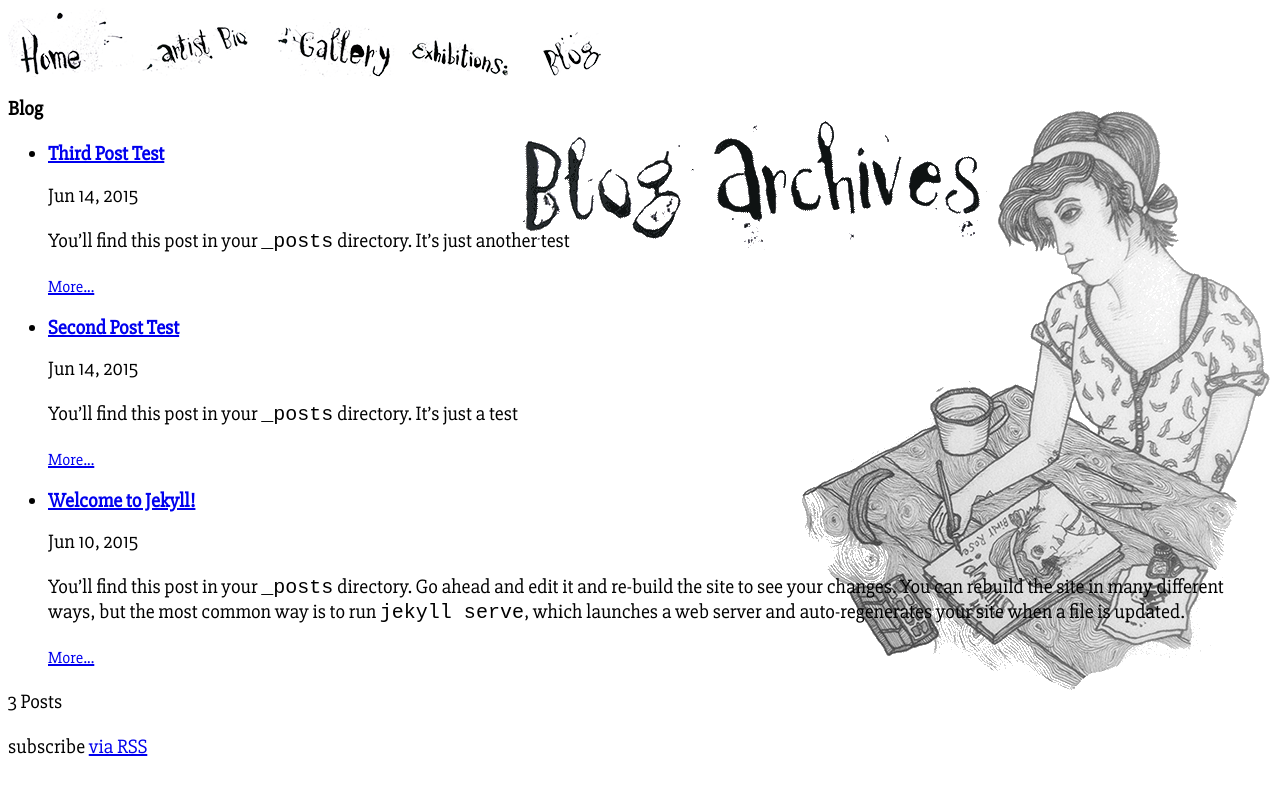
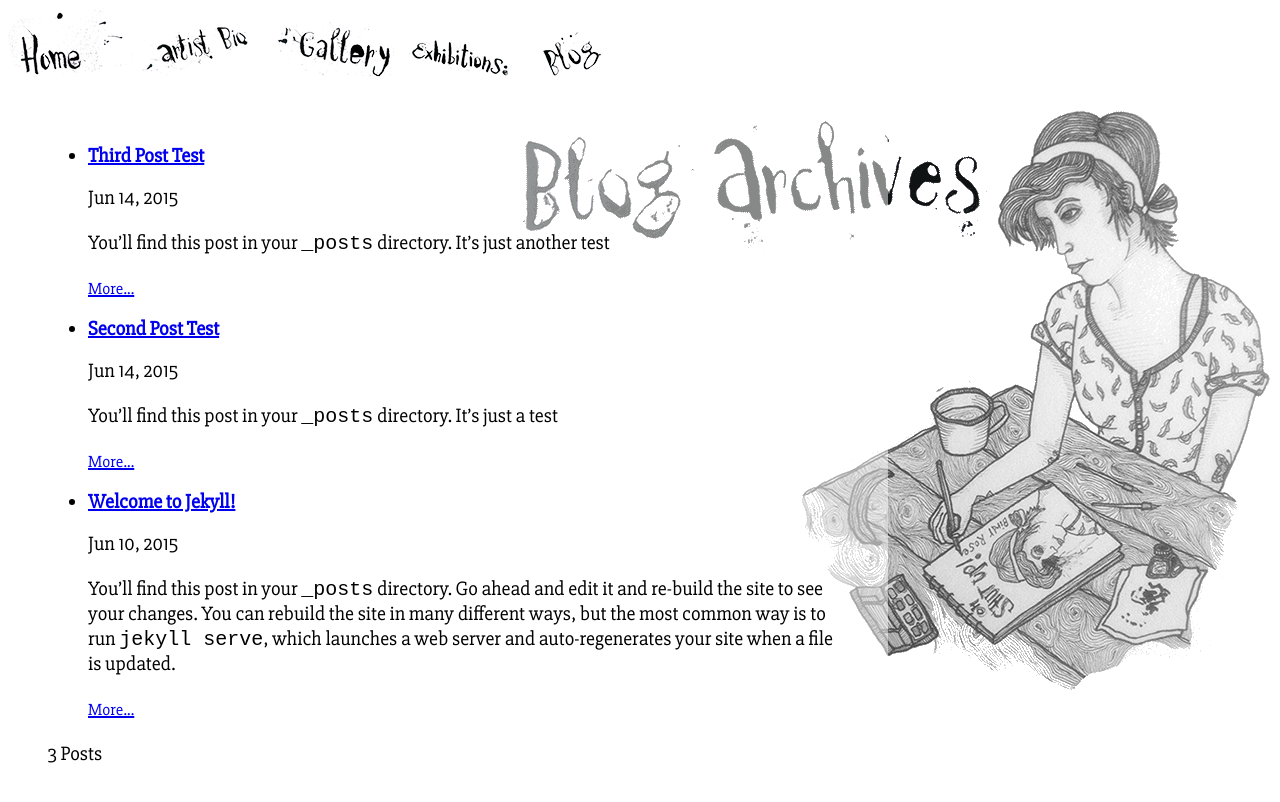
Before and after one commit to BirdyRose/birdyrose.github.io, a Jekyll site: the page built from blog.html, in a window 1280 px wide. Shown: the top 802 px of the page. Built offline with Jekyll 4.4.1, drawn with Linux system fonts in a browser that asks for light colours; nearby versions of some CDN libraries.

Commit message:
Adjusted page layouts

```diff
--- a/bio.html
+++ b/bio.html
@@ -1,6 +1,6 @@
 ---
 layout: page
-title: bio
+title: Artist Biography
 permalink: /bio/
 priority: 1
 body-class: page-bio
--- a/blog.html
+++ b/blog.html
@@ -1,15 +1,12 @@
 ---
 layout: default
-title: Blog
+title: My Blog
 permalink: /blog/
 body-class: page-blog
 priority: 4
 ---
-
+<main>
   <div class="post">
-  <header>
-    <h1 class="post-title">Blog</h1>
-  </header>
     <ul class="post-list">
       {% for post in site.posts %}
         <li>
@@ -25,6 +22,5 @@ priority: 4
 
     {{ site.posts.size }} Posts
 
-  <p class="rss-subscribe">subscribe <a href="{{ "/feed.xml" | prepend: site.baseurl }}">via RSS</a></p>
-
   </div>
+</main>
--- a/gallery.html
+++ b/gallery.html
@@ -1,6 +1,6 @@
 ---
 layout: page
-title: gallery
+title: Gallery
 permalink: /gallery/
 priority: 2
 body-class: page-gallery
```
Also changed, not shown: exhibitions.html (+9 -5 lines). Lines whose indentation alone changed are shown as unchanged.
